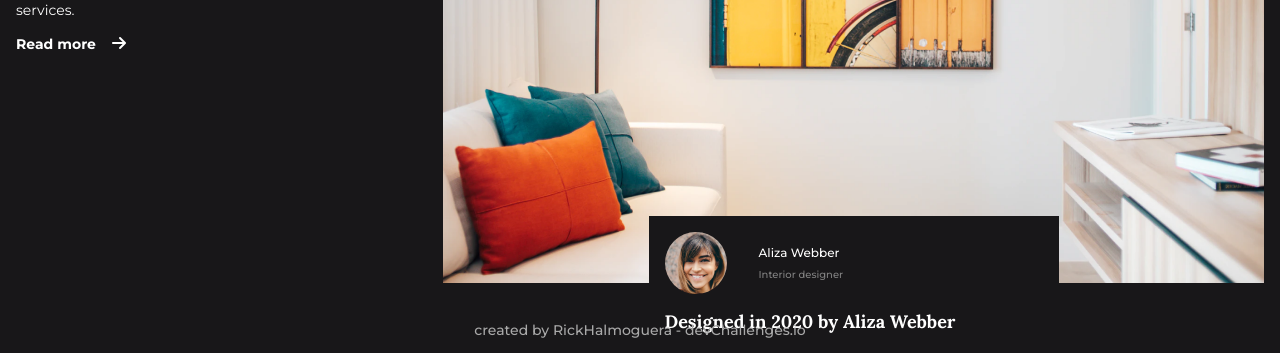
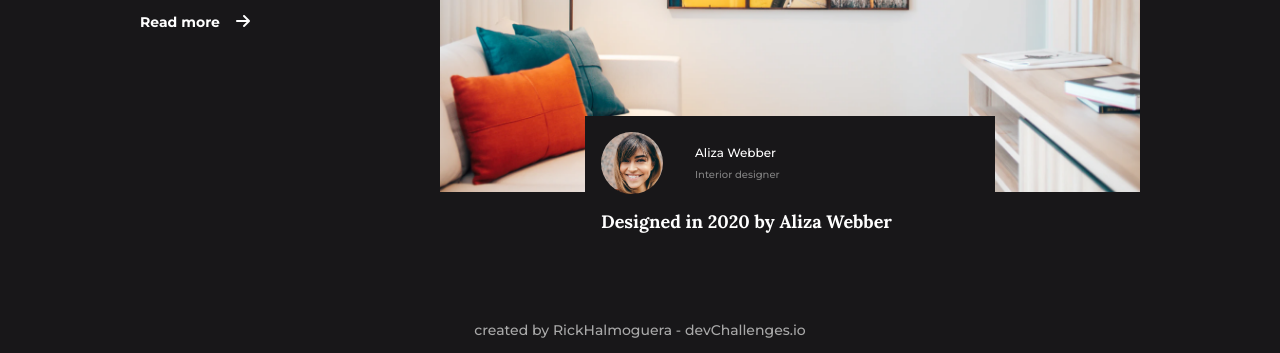
Before and after one commit to RickHalmoguera/interior-consultant-master, a plain HTML site: page index.html in a window 1280 px wide. Shown: the part 447-800 px from the top of the page. Drawn offline with nearby package versions, Linux system fonts and the light colour scheme.

Commit message:
updated Css

```diff
--- a/index.css
+++ b/index.css
@@ -11,7 +11,7 @@ body{
     background: #181719;
     color: #fff;
     height: 100svh;
-
+    max-width: 1920px;
     display: flex;
     flex-direction: column;
     gap: 2em;
@@ -101,7 +101,8 @@ body{
 }
 
 .c-hero{
-    width: 100%;
+    max-width: 1000px;
+    align-self: center;
 }
 
 .c-hero__textBox{
@@ -146,6 +147,7 @@ body{
 .c-hero__gallery{
     margin-top: 2em;
     position: relative;
+
 }
 
 .c-hero__gallery img{
@@ -245,7 +247,7 @@ footer{
         align-items: center;
     }
     .c-hero__gallery{
-        max-width: 821px;
+        max-width: 700px;
     }
 
     .c-card{
```
